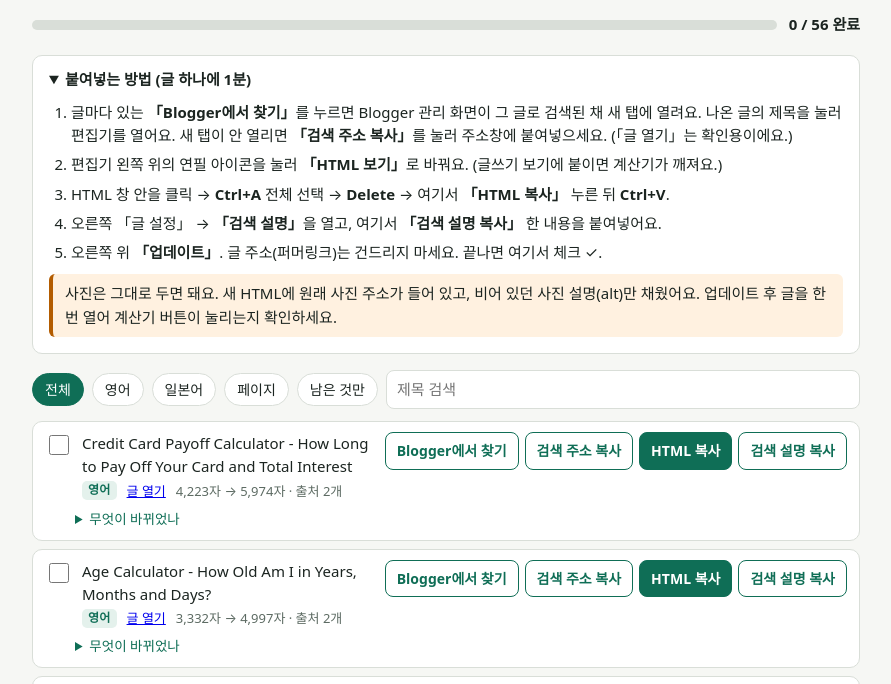
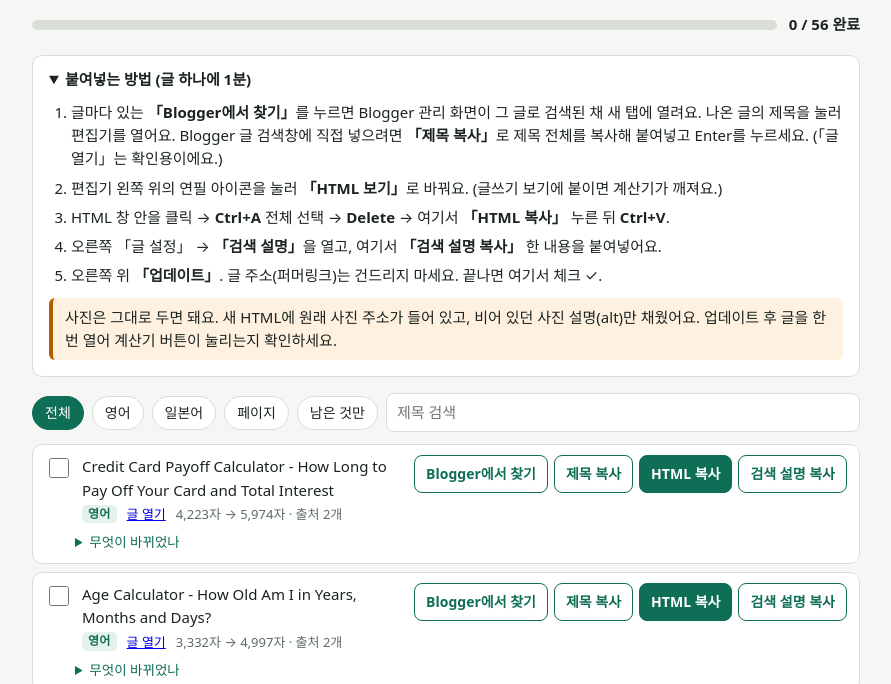
Before and after one commit to jobongcheon/alcohol, a plain HTML site: page smartlifecalc-fix/index.html in a window 1280 px wide. Shown: the part 87-771 px from the top of the page, without its empty margins (194-1085 px from the left). Drawn offline with Linux system fonts and the light colour scheme; a web font is replaced by a local one.

Commit message:
smartlifecalc-fix: 제목 복사 버튼이 제목 전체를 복사
Co-Authored-By: Claude Opus 5.5 <noreply@anthropic.com>
Claude-Session: https://claude.ai/code/session_018juVwuMCw5brEKW7tTbnHR

```diff
--- a/smartlifecalc-fix/index.html
+++ b/smartlifecalc-fix/index.html
@@ -73,7 +73,7 @@ textarea.hid{position:fixed;left:-9999px;top:0;width:10px;height:10px;opacity:0}
   <details class="guide" open>
     <summary>붙여넣는 방법 (글 하나에 1분)</summary>
     <ol>
-      <li>글마다 있는 <b>「Blogger에서 찾기」</b>를 누르면 Blogger 관리 화면이 그 글로 검색된 채 새 탭에 열려요. 나온 글의 제목을 눌러 편집기를 열어요. 새 탭이 안 열리면 <b>「검색 주소 복사」</b>를 눌러 주소창에 붙여넣으세요. (「글 열기」는 확인용이에요.)</li>
+      <li>글마다 있는 <b>「Blogger에서 찾기」</b>를 누르면 Blogger 관리 화면이 그 글로 검색된 채 새 탭에 열려요. 나온 글의 제목을 눌러 편집기를 열어요. Blogger 글 검색창에 직접 넣으려면 <b>「제목 복사」</b>로 제목 전체를 복사해 붙여넣고 Enter를 누르세요. (「글 열기」는 확인용이에요.)</li>
       <li>편집기 왼쪽 위의 연필 아이콘을 눌러 <b>「HTML 보기」</b>로 바꿔요. (글쓰기 보기에 붙이면 계산기가 깨져요.)</li>
       <li>HTML 창 안을 클릭 → <b>Ctrl+A</b> 전체 선택 → <b>Delete</b> → 여기서 <b>「HTML 복사」</b> 누른 뒤 <b>Ctrl+V</b>.</li>
       <li>오른쪽 「글 설정」 → <b>「검색 설명」</b>을 열고, 여기서 <b>「검색 설명 복사」</b> 한 내용을 붙여넣어요.</li>
@@ -139,7 +139,7 @@ textarea.hid{position:fixed;left:-9999px;top:0;width:10px;height:10px;opacity:0}
         <input type="checkbox" id="c${i}" ${done[it.id]?'checked':''} aria-label="완료">
         <div class="ttl"><label class="t" for="c${i}">${esc(it.title)}</label>
           <div class="m">${chip}<a href="${esc(it.url)}" target="_blank" rel="noopener">글 열기</a><span>${meta}</span></div></div>
-        <div class="btns"><a class="b s" href="${esc(bloggerUrl(it))}" target="_blank" rel="noopener">Blogger에서 찾기</a><button class="b s" data-a="title">검색 주소 복사</button><button class="b" data-a="html">HTML 복사</button>${it.meta?'<button class="b s" data-a="meta">검색 설명 복사</button>':''}</div>
+        <div class="btns"><a class="b s" href="${esc(bloggerUrl(it))}" target="_blank" rel="noopener">Blogger에서 찾기</a><button class="b s" data-a="title">제목 복사</button><button class="b" data-a="html">HTML 복사</button>${it.meta?'<button class="b s" data-a="meta">검색 설명 복사</button>':''}</div>
       </div>
       ${it.kind==='post'?`<details class="det"><summary>무엇이 바뀌었나</summary><ul>
         <li>중복된 FAQ·표·팁을 하나로 합쳤어요. FAQ 제목: 「${esc(it.faq)}」</li>
@@ -148,7 +148,7 @@ textarea.hid{position:fixed;left:-9999px;top:0;width:10px;height:10px;opacity:0}
         <li>사진 설명(alt): ${esc(it.alt)}</li>
         <li>검색 설명: ${esc(it.meta)}</li></ul></details>`:''}`;
       d.querySelector('input').addEventListener('change',e=>{ if(e.target.checked)done[it.id]=1; else delete done[it.id]; save(KEY,done); d.classList.toggle('done',!!e.target.checked); count(); if(filter==='todo')render(); });
-      d.querySelectorAll('button.b').forEach(b=>b.addEventListener('click',()=>{const a=b.dataset.a; copy(a==='html'?it.html:a==='meta'?it.meta:bloggerUrl(it), a==='html'?'HTML':a==='meta'?'검색 설명':'검색 주소');}));
+      d.querySelectorAll('button.b').forEach(b=>b.addEventListener('click',()=>{const a=b.dataset.a; copy(a==='html'?it.html:a==='meta'?it.meta:it.title, a==='html'?'HTML':a==='meta'?'검색 설명':'제목');}));
       list.appendChild(d);
     });
     count();
```
